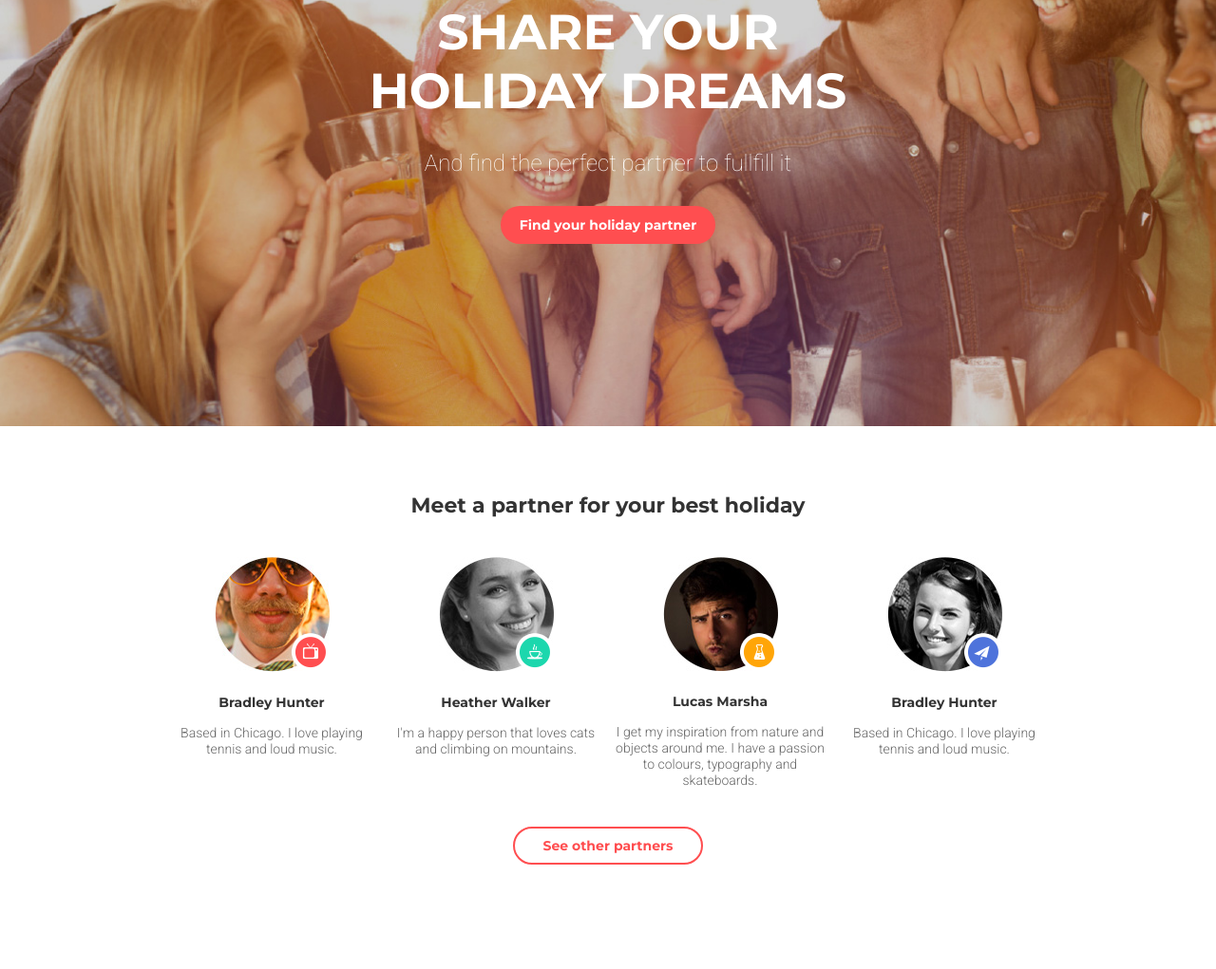
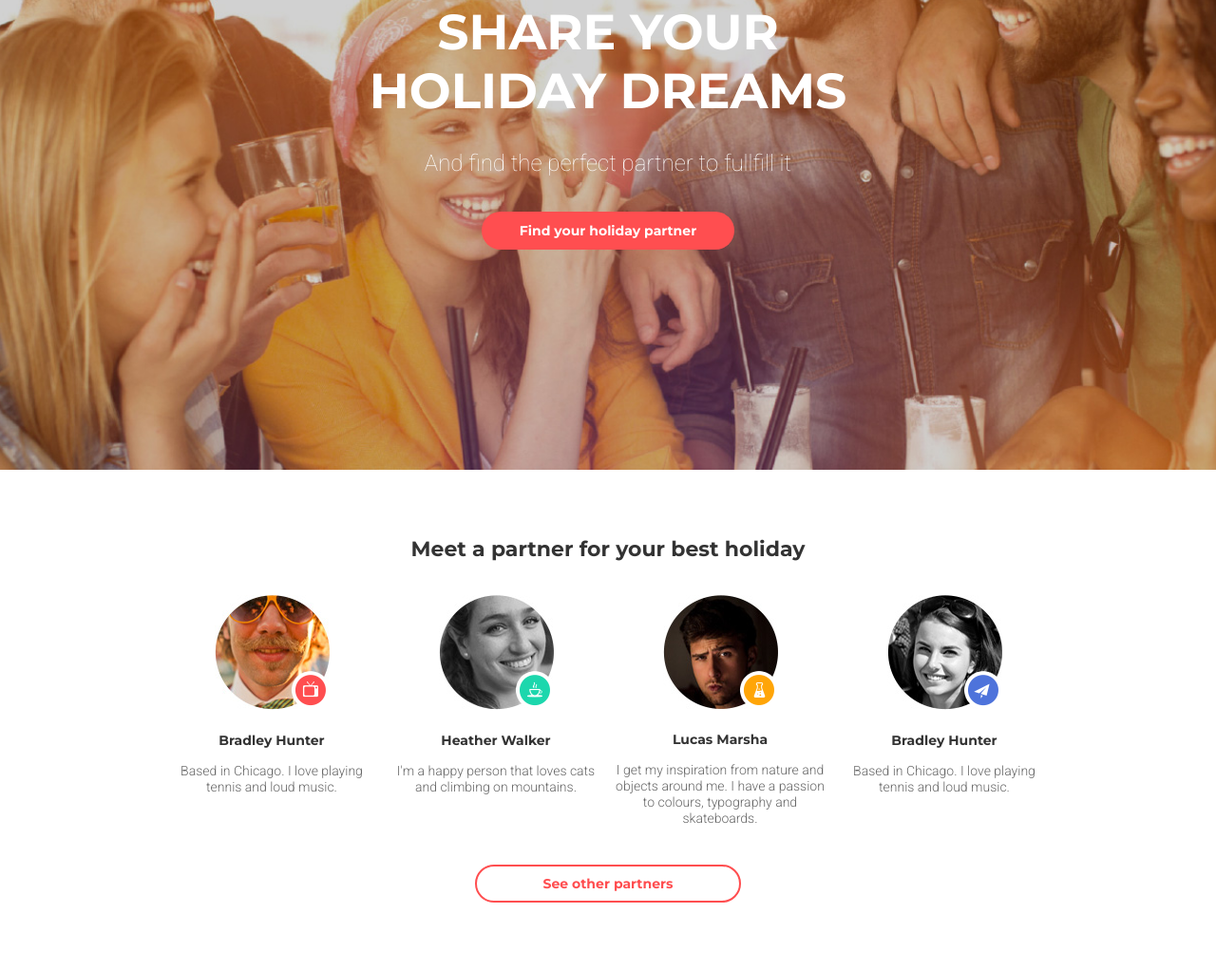
Before and after one commit to OlehHritsenko/goit-fe-course, a plain HTML site: page module-08/index.html in a window 1280 px wide. Shown: the part 239-1260 px from the top of the page at 95% size. Before the commit the page ends 1220 px from the top, so only its background shows below. Drawn offline with Linux system fonts and the light colour scheme.

Commit message:
module-08 error handling

```diff
--- a/module-08/css/style.css
+++ b/module-08/css/style.css
@@ -13,7 +13,7 @@ body {
 }
 
 .container {
-    min-width: 320px;
+    max-width: 767px;
     margin: 0 auto;
 }
 
@@ -21,6 +21,7 @@ body {
     background-image: url(../img/image/Vector\ Smart\ Object\ mobile.jpg);
     background-repeat: no-repeat;
     background-size: cover;
+    background-position: center;
     width: 100%;
     height: auto;
     display: flex;
@@ -37,7 +38,7 @@ body {
     font-size: 14px;
     font-family: "Montserrat", sans-serif;
     color: #ffffff;
-    font-weight: bold;
+    font-weight: 700;
     line-height: 1.2;
     text-align: center;
     width: 90px;
@@ -45,14 +46,17 @@ body {
     padding: 0;
     border: none;
     background-color: transparent;
-    transition: border-radius 200ms linear;
+    transition: border-radius 300ms linear;
 }
 
 .click:active {
+    border-style: solid;
     border-width: 2px;
-    border-style: solid;
-    border-color: #ffffff;
     border-radius: 20px;
+    border-color: rgb(255, 255, 255);
+    background-color: rgba(26, 25, 21, 0);
+    width: 94px;
+    height: 40px;
 }
 
 .block {
@@ -100,11 +104,17 @@ body {
     padding-right: 40px;
     margin: 0 auto;
     margin-bottom: 140px;
-    transition: border-radius 200ms linear;
+    transition: border-radius 300ms linear;
 }
 
 .search:active {
     border-radius: 10px;
+}
+
+.archive {
+    display: flex;
+    flex-direction: column;
+    align-items: center;
 }
 
 .best_partner {
@@ -114,14 +124,16 @@ body {
     font-weight: bold;
     line-height: 1.2;
     text-align: center;
-    margin: 0;
+    width: 320px;
+    margin: auto;
     margin-bottom: 12px;
-    padding-top: 66px;
+    margin-top: 66px;
 }
 
 .list_partners {
+    text-align: center;
     list-style: none;
-    text-align: center;
+    width: 320px;
     padding: 0;
     margin: 0;
 }
@@ -198,9 +210,10 @@ body {
     border-radius: 10px;
 }
 
-@media screen and (min-width: 768px) {
+@media(min-width: 768px) and (max-width: 1199px) {
     .container {
         min-width: 768px;
+        max-width: 1199px;
     }
 
     .home_page {
@@ -247,19 +260,16 @@ body {
     }
 
     .best_partner {
-        margin-bottom: 36px;
+        width: 416px;
+        margin-bottom: 30px;
     }
 
     .list_partners {
         display: flex;
         flex-wrap: wrap;
-        justify-content: space-between;
+        justify-content: center;
         width: 492px;
         margin: 0 auto;
-    }
-
-    .card-partner:not(:last-child) {
-        margin-bottom: 0;
     }
 
     .card-partner {
@@ -288,7 +298,7 @@ body {
     }
 }
 
-@media screen and (min-width: 1200px) {
+@media(min-width: 1200px) {
     .container {
         min-width: 944px;
     }
@@ -297,8 +307,26 @@ body {
         background-image: url(../img/image/Vector\ Smart\ Object\ Desctop.jpg);
     }
 
+    .site-menu {
+        display: flex;
+        flex-wrap: wrap;
+        margin-top: 50px;
+        margin-bottom: 154px;
+        flex-direction: row-reverse;
+        justify-content: space-between;
+        align-items: center;
+    }
+
+
     .block {
         margin: 0;
+    }
+
+    .main_heading {
+        font-size: 52px;
+        line-height: 1.2;
+        width: 504px;
+        margin-bottom: 30px;
     }
 
     .login_button {
@@ -306,14 +334,23 @@ body {
     }
 
     .info {
+        font-size: 24px;
         width: 400px;
+        margin-bottom: 36px;
+    }
+
+    .search {
+        margin-bottom: 232px;
     }
 
     .best_partner {
+        width: 416px;
         line-height: 1.6;
+        margin-bottom: 30px;
     }
 
     .list_partners {
+        display: flex;
         width: 944px;
     }
 
@@ -355,4 +392,13 @@ body {
     .other:focus {
        border-radius: 10px;
     }
+
+    .first {
+        order: -2;
+    }
+
+    .three {
+        order: -1;
+    }
 }
+}
--- a/module-08/index.html
+++ b/module-08/index.html
@@ -24,7 +24,7 @@
         </div>
     </header>
     <main>
-        <section class="container">
+        <section class="container archive">
             <h2 class="best_partner">Meet a partner for your best holiday</h2>
             <ul class="list_partners">
                 <li class="card-partner first">
```
